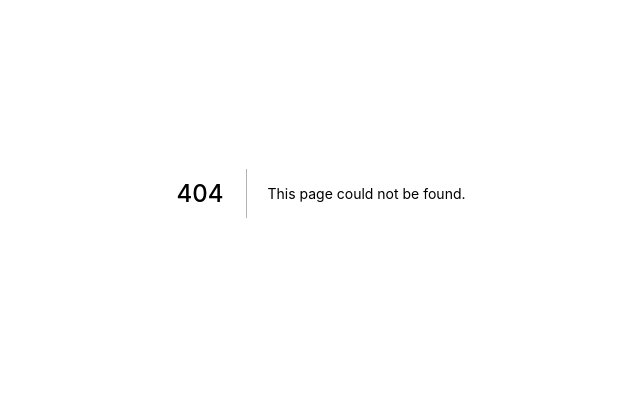
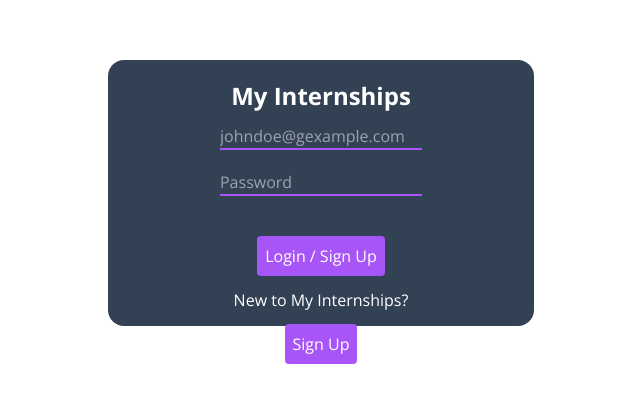
Before and after one commit to anhvungoc21/anony-app, a Next.js app: page /login in a window 1280 px wide. Before the commit this address had no page. Shown: the part 207-610 px from the top of the page, without its empty margins (319-959 px from the left). Built offline with nearby package versions, Linux system fonts and the light colour scheme.

Commit message:
Initial login page and authentication

```diff
--- /dev/null
+++ b/lib/connectDB.js
@@ -0,0 +1,18 @@
+import mongoose from "mongoose";
+
+export default function connectDB() {
+  if (mongoose.connections[0].readyState) {
+    console.log("Already connected");
+    return;
+  }
+
+  const opts = {
+    useNewUrlParser: true,
+    useUnifiedTopology: true,
+  };
+
+  mongoose.connect(process.env.MONGO_URI, opts, (err) => {
+    if (err) throw err;
+    console.log("Connected successfully");
+  });
+}
--- /dev/null
+++ b/models/UserModel.js
@@ -0,0 +1,14 @@
+import { Schema, model, models } from "mongoose";
+import { internshipSchema } from "./InternshipModel";
+
+const userSchema = new Schema({
+  name: String,
+  email: { type: String, required: true, unique: true },
+  password: String,
+  internships: { type: [internshipSchema], default: [] },
+  gradYear: Number,
+  educationStatus: String,
+});
+
+const Users = models.Users || model("Users", userSchema);
+export default Users;
--- a/package.json
+++ b/package.json
@@ -9,7 +9,9 @@
     "lint": "next lint"
   },
   "dependencies": {
+    "mongoose": "^6.5.2",
     "next": "12.2.5",
+    "next-auth": "^4.10.3",
     "react": "18.2.0",
     "react-dom": "18.2.0",
     "react-icons": "^4.4.0"
--- a/pages/_app.js
+++ b/pages/_app.js
@@ -1,7 +1,17 @@
-import '../styles/globals.css'
+import "../styles/globals.css";
+import { SessionProvider } from "next-auth/react";
 
-function MyApp({ Component, pageProps }) {
-  return <Component {...pageProps} />
+function MyApp({ Component, pageProps: { session, ...pageProps } }) {
+  return (
+    <SessionProvider
+      session={session}
+      // Re-fetch session every 5 minutes
+      refetchInterval={5 * 60}
+      // Re-fetches session when window is focused
+      refetchOnWindowFocus={true}
+    >
+      <Component {...pageProps} />
+    </SessionProvider>
+  );
 }
-
-export default MyApp
+export default MyApp;
--- /dev/null
+++ b/pages/api/auth/[...nextauth].js
@@ -0,0 +1,65 @@
+import NextAuth from "next-auth";
+import CredentialsProvider from "next-auth/providers/credentials";
+import Users from "../../../models/UserModel";
+import connectDB from "../../../lib/connectDB";
+// import bcrypt from "bcrypt";
+
+connectDB();
+export default NextAuth({
+  // Configure one or more authentication providers
+  providers: [
+    CredentialsProvider({
+      // The name to display on the sign in form (e.g. "Sign in with...")
+      name: "credentials",
+      // The credentials is used to generate a suitable form on the sign in page.
+      // You can specify whatever fields you are expecting to be submitted.
+      // e.g. domain, username, password, 2FA token, etc.
+      // You can pass any HTML attribute to the <input> tag through the object.
+      credentials: {
+        email: {
+          label: "Email",
+          type: "email",
+          placeholder: "johndoe@example.com",
+        },
+        password: { label: "Password", type: "password" },
+      },
+      async authorize(credentials, req) {
+        // Add logic here to look up the user from the credentials supplied
+        const email = credentials.email;
+        const password = credentials.password;
+        const user = await Users.findOne({ email });
+        if (!user) {
+          throw new Error("You haven't registered yet");
+        }
+        if (user) {
+          return signInUser({ password, user });
+        }
+        // If you return null then an error will be displayed advising the user to check their details.
+        // return null;
+      },
+
+      // You can also Reject this callback with an Error thus the user will be sent to the error page with the error message as a query parameter
+    }),
+    // ...add more providers here
+  ],
+  secret: process.env.JWT_SECRET,
+  pages: {
+    signIn: "/login",
+  },
+  callbacks: {
+    async session({ session, token }) {
+      session.user = token;
+
+      return session;
+    },
+  },
+});
+
+const signInUser = async ({ password, user }) => {
+  const isMatch = password == user.password;
+  if (!isMatch) {
+    throw new Error("Password not correct");
+  }
+
+  return user;
+};
--- a/pages/api/hello.js
+++ /dev/null
@@ -1,5 +0,0 @@
-// Next.js API route support: https://nextjs.org/docs/api-routes/introduction
-
-export default function handler(req, res) {
-  res.status(200).json({ name: 'John Doe' })
-}
--- a/pages/index.js
+++ b/pages/index.js
@@ -1,10 +1,5 @@
-import Head from 'next/head'
-import Image from 'next/image'
+import { useState } from "react";
 
 export default function Home() {
-  return (
-    <div className="bg-[color:var(--blue-color)]">
-      HELLO
-    </div>
-  )
+  return <div>Insert Landing Page here!</div>;
 }
--- /dev/null
+++ b/pages/login.js
@@ -0,0 +1,63 @@
+import { useState } from "react";
+import {
+  getProviders,
+  signIn,
+  getCsrfToken,
+  getSession,
+} from "next-auth/react";
+import Router from "next/router";
+
+export default function Login() {
+  const [email, setEmail] = useState("");
+  const [password, setPassword] = useState("");
+  const [message, setMessage] = useState(null);
+
+  const signInUser = async (e) => {
+    e.preventDefault();
+    let options = { redirect: false, email, password };
+    const res = await signIn("credentials", options);
+    setMessage(null);
+    if (res?.error) {
+      setMessage(res.error);
+    } else {
+      return Router.push("/");
+    }
+  };
+
+  return (
+    <div>
+      <div className="fixed top-1/3 left-1/3 bg-slate-700 h-1/3 w-1/3 text-center text-white rounded-2xl space-y-3 p-5">
+        <h1 className="text-2xl font-bold">My Internships</h1>
+        <form
+          className="space-y-5 justify-center items-center"
+          onSubmit={(e) => signInUser(e)}
+        >
+          <div className="">
+            <input
+              className="bg-slate-700 border-0 border-b-2 border-purple-500"
+              type="text"
+              name="email"
+              placeholder="johndoe@gexample.com"
+              onChange={(e) => setEmail(e.target.value)}
+            ></input>
+          </div>
+          <div>
+            <input
+              className="bg-slate-700 border-0 border-b-2 border-purple-500"
+              placeholder="Password"
+              type="password"
+              name="password"
+              onChange={(e) => setPassword(e.target.value)}
+            ></input>
+          </div>
+          <p style={{ color: "red" }}>{message}</p>
+          <button type="submit" className="bg-purple-500 p-2 rounded">
+            Login / Sign Up
+          </button>
+        </form>
+        <div>New to My Internships?</div>
+        <button className="bg-purple-500 p-2 rounded">Sign Up</button>
+      </div>
+    </div>
+  );
+}
```
Also changed, not shown: models/InternshipModel.js (added, +16 -0 lines), pages/register.js (added), 1 other file (tests, documents, lock files or other folders).
